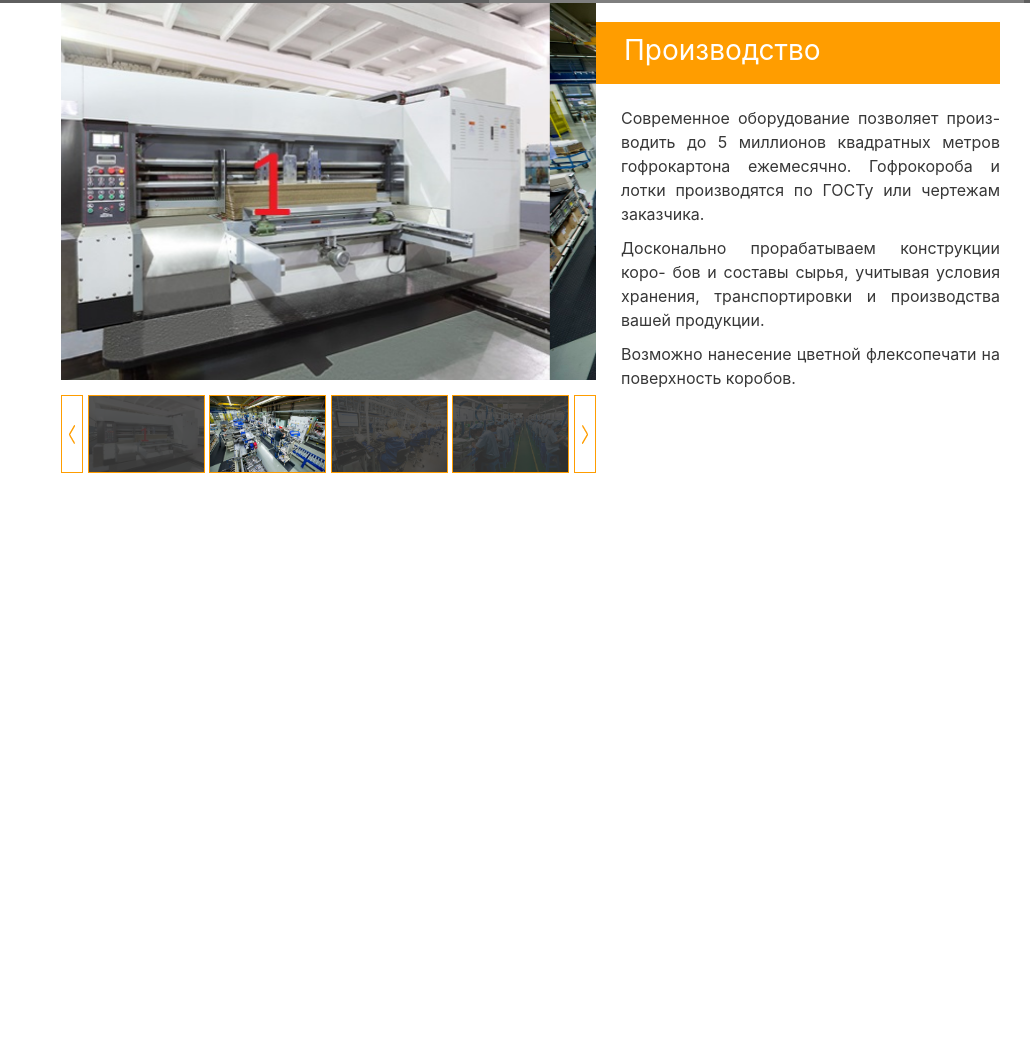
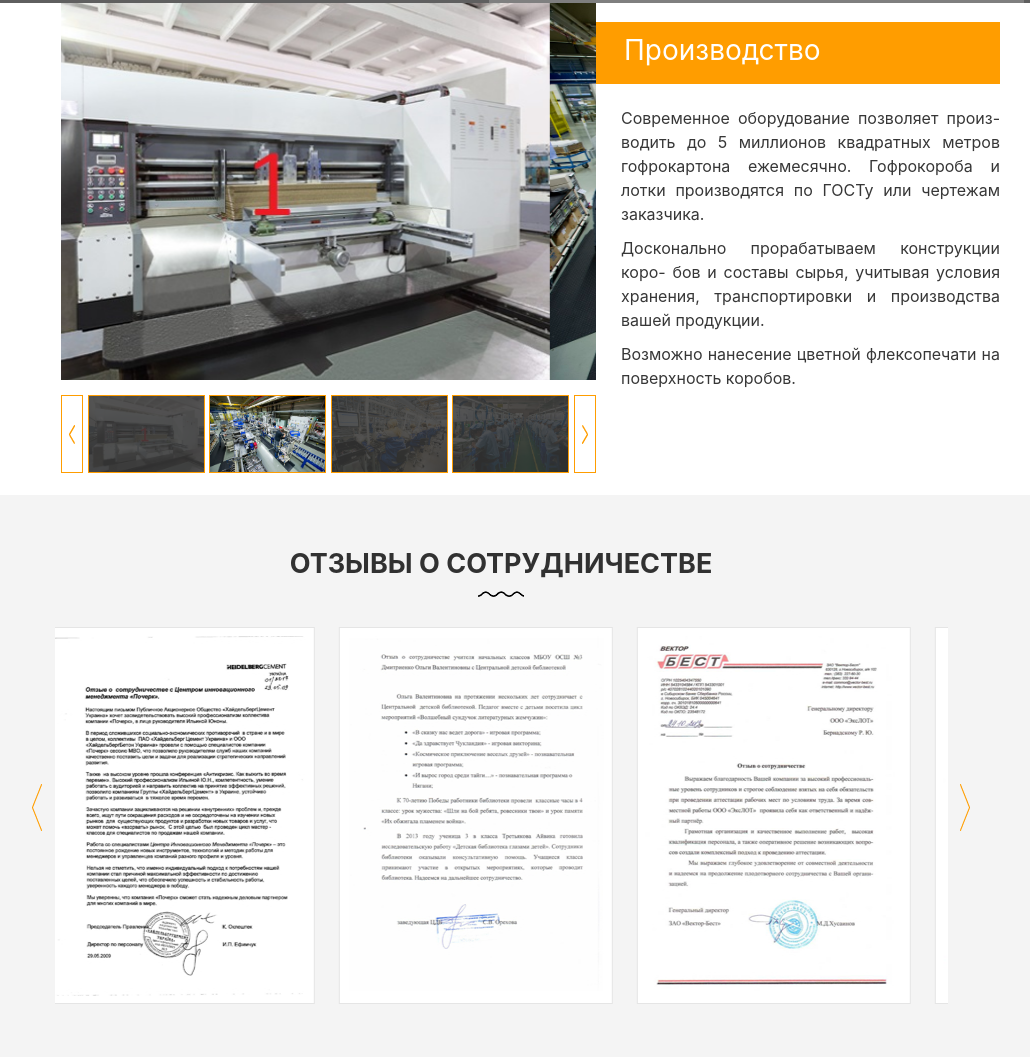
Before and after one commit to le2xx/good-cardboard, a website built with webpack: page src/index.html in a window 1280 px wide. Shown: the part 662-1719 px from the top of the page, without its empty margins (139-1169 px from the left). Before the commit the page ends 1141 px from the top, so only its background shows below. Built offline with nearby package versions, Linux system fonts and the light colour scheme; grey boxes are pictures that could not be loaded.

Commit message:
Created comment block

```diff
--- a/src/index.html
+++ b/src/index.html
@@ -107,6 +107,7 @@
 </app-modal>
 
 <app-slider>
+  <div class="slider">
     <div class="container">
       <div class="row">
         <div class="col-7 col-xl-7">
@@ -119,7 +120,7 @@
             </div>
 
             <div class="slider__btn-stop">
-            <div class="toggle" id="customize-toggle"></div>
+              <div id="customize-toggle"></div>
             </div>
 
             <div class="slider__buttons">
@@ -139,7 +140,6 @@
               <div class="slider__thumb-item slider__thumb-item_tree"></div>
               <div class="slider__thumb-item slider__thumb-item_four"></div>
             </div>
-
           </div>
         </div>
         <div class="col-5 col-xl-5">
@@ -152,11 +152,50 @@
         </div>
       </div>
     </div>
+  </div>
 </app-slider>
 
+<add-comment>
+  <div class="comment">
+    <div class="container">
+      <div class="row">
+        <div class="col-12">
+          <h2 class="comment__title">Отзывы о сотрудничестве</h2>
+          <div class="comment__wavy-line"></div>
+          <div class="comment__wrapper">
+            <div id="comment-slider">
+              <div class="comment__item">
+                <div class="comment__img comment__img_one"></div>
+              </div>
+              <div class="comment__item">
+                <div class="comment__img comment__img_two"></div>
+              </div>
+              <div class="comment__item">
+                <div class="comment__img comment__img_tree"></div>
+              </div>
+              <div class="comment__item">
+                <div class="comment__img comment__img_four"></div>
+              </div>
+            </div>
+          </div>
 
-<add-comment>
-  <h2 class="comment__title"></h2>
+          <div class="comment__btn-stop" id="comment-toggle">111</div>
+
+          <div class="comment__buttons">
+            <div id="comment-controls">
+              <div class="comment__btn-prev">
+                <div class="prev"></div>
+              </div>
+              <div class="comment__btn-next">
+                <div class="next"></div>
+              </div>
+            </div>
+          </div>
+
+        </div>
+      </div>
+    </div>
+  </div>
 </add-comment>
 
 </body>
--- a/src/scripts/index.js
+++ b/src/scripts/index.js
@@ -21,8 +21,21 @@ const slider = tns({
   "gutter": 5,
 });
 
+const commentSlider =  tns({
+  "container": "#comment-slider",
+  "items": 3,
+  "nav": false,
+  "controlsContainer": "#comment-controls",
+  "autoplay": true,
+  "autoplayButton": "#comment-toggle",
+  "speed": 1000,
+  // "autoWidth": true
+  // "fixedWidth": 274
+});
+
 window.onload = () => {
   slider;
+  commentSlider;
 };
 
 const btnPrev = document.querySelector('.slider__btn-prev');
--- /dev/null
+++ b/src/styles/_comment.scss
@@ -0,0 +1,94 @@
+.comment {
+  background-color: #f4f4f4;
+
+  &__title {
+    color: #313131;
+    font-size: 27px;
+    font-weight: 700;
+    line-height: 27px;
+    margin-top: 55px;
+    text-align: center;
+    text-transform: uppercase;
+  }
+
+  &__wavy-line {
+    background: url('../../public/icons/wavy-line.png') no-repeat;
+    height: 6px;
+    margin: 14px auto 30px;
+    width: 46px;
+  }
+
+  &__wrapper {
+    margin: auto;
+    position: relative;
+    width: 893px;
+    z-index: 1;
+  }
+
+  &__item {
+    background-color: #fff;
+    border: 1px solid rgba(#000, .1);
+    margin: 0 12px;
+    max-width: 274px;
+    position: relative;
+    height: 377px;
+
+    &:hover {
+      border: 1px solid #313131;
+    }
+  }
+
+  &__img {
+    height: 360px;
+    left: 50%;
+    margin: 0;
+    position: absolute;
+    top: 50%;
+    transform: translate(-50%, -50%);
+    width: 256px;
+
+    &_one {
+      background: url('../../public/img/comments/comment-1.jpg') no-repeat;
+    }
+
+    &_two {
+      background: url('../../public/img/comments/comment-2.jpg') no-repeat;
+    }
+
+    &_tree {
+      background: url('../../public/img/comments/comment-3.jpg') no-repeat;
+    }
+
+    &_four {
+      background: url('../../public/img/comments/comment-4.jpg') no-repeat;
+    }
+  }
+
+  &__buttons {
+    margin: auto;
+    position: relative;
+    transform: translateY(-220px);
+    width: 938px;
+    z-index: 0;
+  }
+
+  &__btn-prev {
+    background: url('../../public/icons/prev-comment.png') no-repeat;
+    display: inline-block;
+    height: 47px;
+    width: 10px;
+  }
+
+  &__btn-next {
+    background: url('../../public/icons/next-comment.png') no-repeat;
+    display: inline-block;
+    height: 47px;
+    position: absolute;
+    right: 0;
+    width: 10px;
+  }
+
+  &__btn-stop {
+    display: none;
+  }
+}
--- a/src/styles/_slider.scss
+++ b/src/styles/_slider.scss
@@ -1,4 +1,5 @@
 .slider {
+  height: 492px;
 
   &__wrapper {
     margin: 0;
@@ -70,7 +71,7 @@
     position: absolute;
     margin: auto;
     right: 27px;
-    top: 392px
+    top: 392px;
   }
 
   &__thumb-item {
@@ -133,8 +134,6 @@
   }
 }
 
-
-
 .tns-nav-active {
   &::before {
     content: '';
--- a/src/styles/index.scss
+++ b/src/styles/index.scss
@@ -6,6 +6,7 @@
 @import 'main.component';
 @import 'modal.component';
 @import 'slider';
+@import 'comment';
 @import 'media';
 
 body {
```
Also changed, not shown: public/icons/next-comment.png (added), public/icons/prev-comment.png (added), public/icons/wavy-line.png (added), public/img/comments/comment-1.jpg (added), public/img/comments/comment-2.jpg (added), public/img/comments/comment-3.jpg (added), public/img/comments/comment-4.jpg (added). Lines whose indentation alone changed are shown as unchanged.
